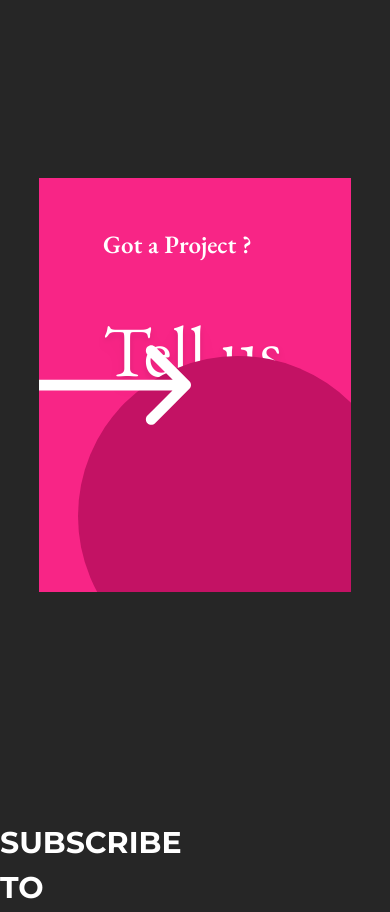
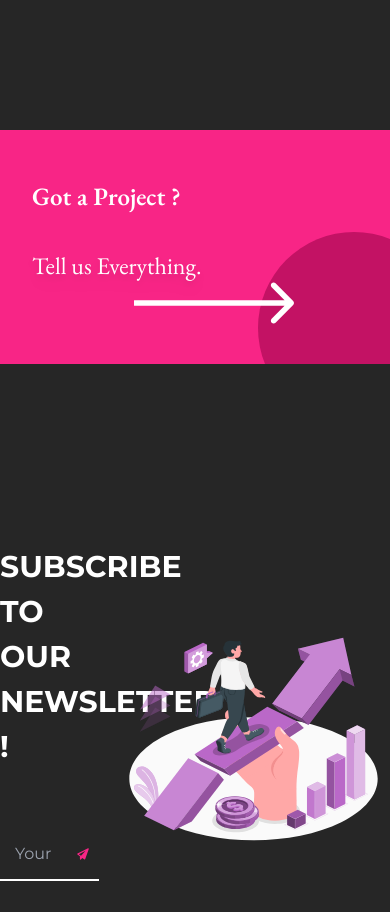
Before and after one commit to Four-Cape-Org/Four-Cape-Web-Frontend, a React (Vite) app: page /portfolio in a window 390 px wide. Shown: the part 10260-11172 px from the top of the page. Built offline with nearby package versions, Linux system fonts and the light colour scheme.

Commit message:
Responsive CTA Jumbo Button

```diff
--- a/src/Components/Elements/JumboButton.jsx
+++ b/src/Components/Elements/JumboButton.jsx
@@ -5,15 +5,15 @@ import Arrow from '../../assets/img/general/JumboButtonArrow.svg'
 
 const JumboButton = (props) => {
   return (
-    <div className='mx-auto my-[13em]'>
+    <div className='md:my-[13em] my-[10em]'>
         <Link to={props.link}>
-            <div className="group relative mx-auto w-[80%] bg-accent-color py-[3em] pl-[4em] pr-[4em] overflow-hidden">
+            <div className="group relative mx-auto lg:w-[90%] bg-accent-color py-[3em] sm:px-[4em] px-[2em] overflow-hidden">
                 <p className='font-secondary text-[25px] font-semibold'>{props.spanText}</p>
-                <div className='flex justify-start items-center'>
-                    <h3 className='font-secondary drop-shadow-lg text-[4.5em] my-8'>{props.title}</h3>
-                    <img src={Arrow} className='absolute right-[10em] top-[50%] translate-y-[-50%]  z-[1] group-hover:right-[8em] transition-all duration-[0.5s]' alt="" />
+                <div className='sm:flex flex-none w-[100%] justify-start items-center'>
+                    <h3 className='font-secondary drop-shadow-lg lg:text-[4.5em] md:text-[3em] sm:text-[2.5em] text-[1.5em] my-8'>{props.title}</h3>
+                    <img src={Arrow} className='lg:w-[30%] md:w-[25%] sm:w-[25%] w-[10em] absolute lg:right-[6em] md:right-[6em] sm:right-[6em] right-[6em] sm:top-[50%] sm:translate-y-[-50%] top-[9.5em]  z-[1] lg:group-hover:right-[4em] md:group-hover:right-[4em] sm:group-hover:right-[4em] group-hover:right-[4em] transition-all duration-[0.5s]' alt="" />
                 </div>
-                <div className="absolute bottom-[-84px] right-[-47px] z-[0] bg-[#C31264] h-[20em] w-[20em] rounded-[50%]"></div>
+                <div className="absolute lg:bottom-[-84px] md:bottom-[-60px] sm:bottom-[-60px] bottom-[-60px] lg:right-[-47px] md:right-[-60px] sm:right-[-60px] right-[-60px] z-[0] bg-[#C31264] lg:h-[20em] lg:w-[20em] md:h-[15em] md:w-[15em] sm:h-[12em] sm:w-[12em] h-[12em] w-[12em] rounded-[50%]"></div>
             </div>
         </Link>
     </div>
--- a/src/Components/Home/ServiceSection.jsx
+++ b/src/Components/Home/ServiceSection.jsx
@@ -18,7 +18,7 @@ const ServiceSection = () => {
                 <div className="flex flex-col justify-center items-start lg:mx-[3em] md:mx-[3em] lg:my-[7em] lg:w-[25%] md:w-[37%] sm:w-[60%] w-[90%] mx-auto lg:h-[48em] md:h-[30em]">
                     <p className='text-accent-color font-bold font-primary text-[20px] my-[10px]'>Our Services</p>
                     <h2 className='font-secondary text-[4em] drop-shadow-xl'>What do we do ?</h2>
-                    <BubbleButtonSecondary className='my-[32px]' sendTo='/services' text='More Services' />
+                    <BubbleButtonSecondary className='my-[32px]' sendTo='/services' text='Check Out' />
                 </div>
 
                 <div className="flex flex-col justify-center items-center lg:mx-[2em] sm:mx-[3em] lg:my-[7em] lg:w-[25%] md:w-[37%] sm:w-[50%] w-[90%]">
```
